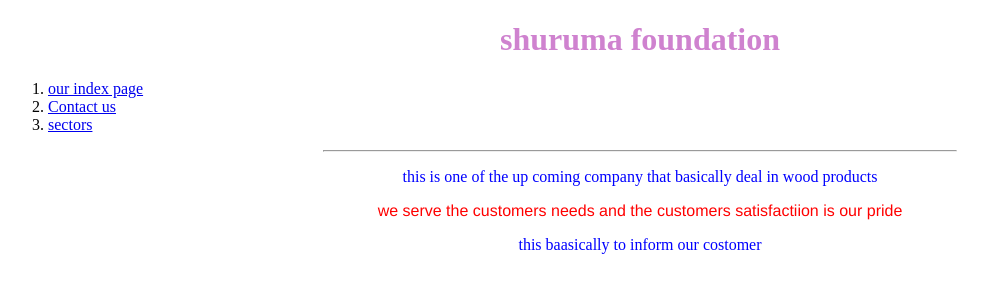
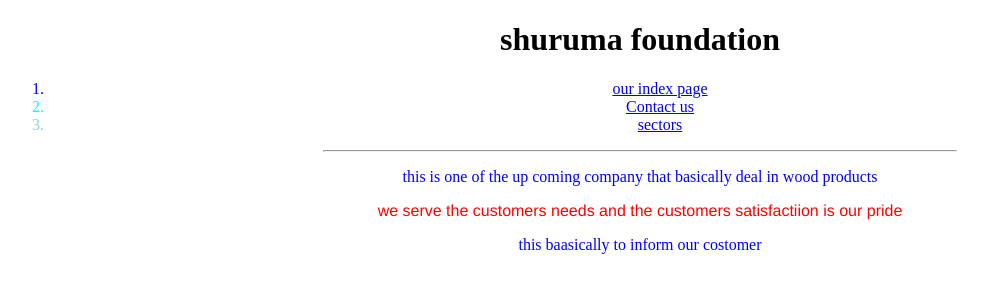
Before and after one commit to Samuelshuruma98/sam, a plain HTML site: page About us.html in a window 1280 px wide. Shown: the whole page, without its empty margins (0-988 px from the left). Drawn offline with Linux system fonts and the light colour scheme.

Commit message:
Update About us.html

```diff
--- a/About us.html
+++ b/About us.html
@@ -7,11 +7,11 @@
     <title>shuruma foundation</title>
 </head>
 <body>
-  <h1 style="color: rgb(207, 130, 207); text-align: center;">shuruma foundation</h1>
+  <h1 style="color:red  (207, 130, 207); text-align: center;">shuruma foundation</h1>
   <ol>
-    <li><a href="index.html"> our index page</a></li>
-    <li><a href="contact us.html"> Contact us</a></li>
-    <li><a href="selectors.html"> sectors</a></li>
+    <li style="color: blue;text-align: center;"><a href="index.html"> our index page</a></li>
+     <li style="text-align: center;color: aqua;"><a href="contact us.html"> Contact us</a></li>
+    <li style="text-align: center; color: skyblue;"><a href="selectors.html"> sectors</a></li>
   </ol>
 
   <hr style="width: 50%; align-items: center;">
```
